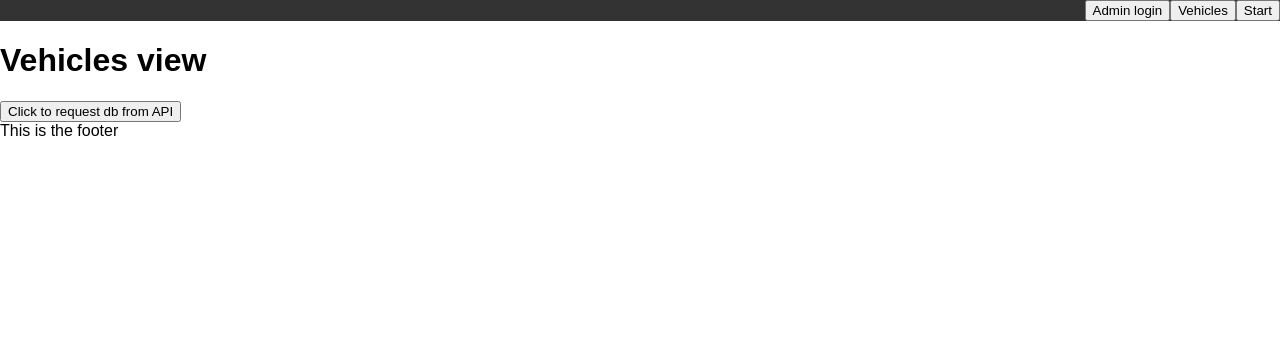
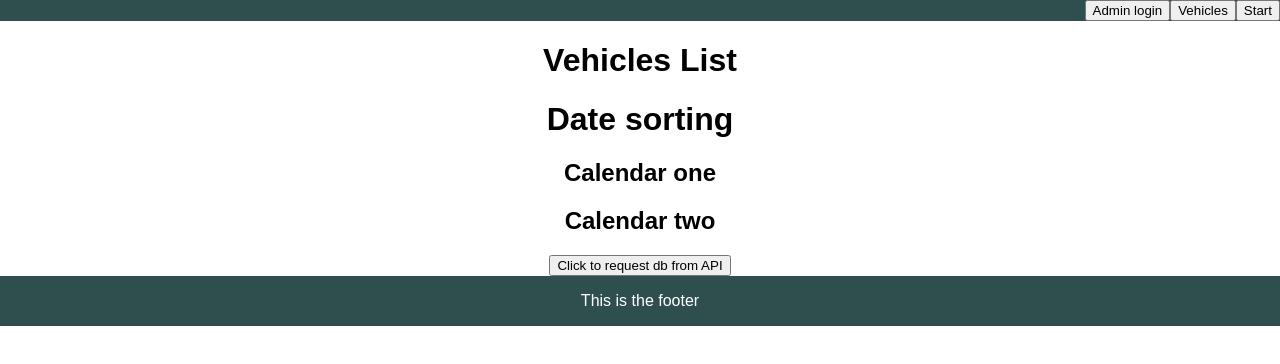
Before and after one commit to monaabd/ss_booking, a React (Create React App) app in the folder vehiclebooking/: page / in a window 1280 px wide. Both pictures are taken after a click on the button "Vehicles". Shown: the top 364 px of the page. Built offline with nearby package versions, Linux system fonts and the light colour scheme.

Commit message:
new components

```diff
--- /dev/null
+++ b/vehiclebooking/src/components/calendar1_in_sorting.js
@@ -0,0 +1,19 @@
+import React, { Component } from 'react';
+import '../css/App.css';
+
+
+class Calendar1_in_sorting extends Component {
+	constructor(props){
+    super(props);
+
+    }
+
+    render() {
+    	return(
+    		<h2>Calendar one</h2>
+    		);
+    }
+
+  }
+
+  export default Calendar1_in_sorting;
--- /dev/null
+++ b/vehiclebooking/src/components/calendar2_in_sorting.js
@@ -0,0 +1,19 @@
+import React, { Component } from 'react';
+import '../css/App.css';
+
+
+class Calendar2_in_sorting extends Component {
+	constructor(props){
+    super(props);
+
+    }
+
+    render() {
+    	return(
+    		<h2>Calendar two</h2>
+    		);
+    }
+
+  }
+
+  export default Calendar2_in_sorting;
--- /dev/null
+++ b/vehiclebooking/src/components/dateSorting.js
@@ -0,0 +1,25 @@
+import React, { Component } from 'react';
+import '../css/App.css';
+import Calendar1_in_sorting from './calendar1_in_sorting';
+import Calendar2_in_sorting from './calendar2_in_sorting';
+
+
+class DateSorting extends Component {
+	constructor(props){
+    super(props);
+
+    }
+
+    render() {
+    	return(
+    		<div>
+    			<h1>Date sorting</h1>
+    			<Calendar1_in_sorting />
+    			<Calendar2_in_sorting />
+    		</div>
+    		);
+    }
+
+  }
+
+  export default DateSorting;
--- /dev/null
+++ b/vehiclebooking/src/components/vehicleList.js
@@ -0,0 +1,25 @@
+import React, { Component } from 'react';
+import '../css/App.css';
+import DateSorting from './dateSorting';
+
+
+class VehicleList extends Component {
+	constructor(props){
+    super(props);
+
+    }
+
+    render() {
+    	return(
+    		<div>
+                <h1>Vehicles List</h1>
+                <div><DateSorting /></div>
+                <ul id="vehicles"></ul>
+                <button onClick={this.props.apiRequest}>Click to request db from API</button>
+            </div>
+    		);
+    }
+
+  }
+
+  export default VehicleList;
--- a/vehiclebooking/src/components/vehicles.js
+++ b/vehiclebooking/src/components/vehicles.js
@@ -1,23 +1,47 @@
 import React, { Component } from 'react';
 import '../css/App.css';
+import VehicleList from './vehicleList';
 
 
 class Vehicles extends Component {
+
   constructor(props){
     super(props);
+    this.state = {
+      vehicles : []
+    };
   this.apiRequest = this.apiRequest.bind(this);
+  this.update = this.update.bind(this);
   }
+
   apiRequest(){
+  const _this = this;
   fetch('/vehicles')
-    .then(res => res.json())
-    .then(users => console.log( users ));
-  }
+    .then(function(response) {
+        return response.json();
+    }).then(function(data) {
+        _this.update(data);
+
+    for (var i = 0; i < data.length; i++) {
+        var node = document.createElement("LI");
+        var textnode = document.createTextNode(' id: ' + data[i]._id );
+        node.appendChild(textnode);
+        document.getElementById("vehicles").appendChild(node);
+    } //end for loop
+    }) //end data function
+    } // end apiRequest
+
+update(data){
+this.setState({
+vehicles : [data]
+});
+console.log('vehicles:');
+console.log(this.state.vehicles);
+}
+
   render() {
     return (
-      <div>
-        <h1>Vehicles view</h1>
-        <button onClick={this.apiRequest}>Click to request db from API</button>
-      </div>
+        <VehicleList apiRequest={this.apiRequest} />
     );
   }
 
--- a/vehiclebooking/src/css/App.css
+++ b/vehiclebooking/src/css/App.css
@@ -1,9 +1,38 @@
+.App {
+  text-align: center;
+}
+
+div.container {
+    width: 100%;
+}
+
+footer {
+    padding: 1em;
+    color: white;
+    background-color: darkslategray;
+    clear: left;
+    text-align: center;
+}
+
+.App-title {
+  font-size: 1.5em;
+}
+
+.App-intro {
+  font-size: large;
+}
+
+@keyframes App-logo-spin {
+  from { transform: rotate(0deg); }
+  to { transform: rotate(360deg); }
+}
+
 ul {
     list-style-type: none;
     margin: 0;
     padding: 0;
     overflow: hidden;
-    background-color: #333;
+    background-color: darkslategray;
 }
 
 li {
@@ -22,6 +51,11 @@ li a {
 li a:hover {
     background-color: #111;
 }
+j
+#logoText {
+    font-size: 18pt;
+}
+
 
 #bgcar{
     background-image:url('../media/car.jpg');
```
Also changed, not shown: vehiclebooking/src/components/booking.js (added, +25 -0 lines), vehiclebooking/src/components/calendar1_in_booking.js (added, +21 -0 lines), vehiclebooking/src/components/calendar2_in_booking.js (added, +21 -0 lines), 1 other file (tests, documents, lock files or other folders).
